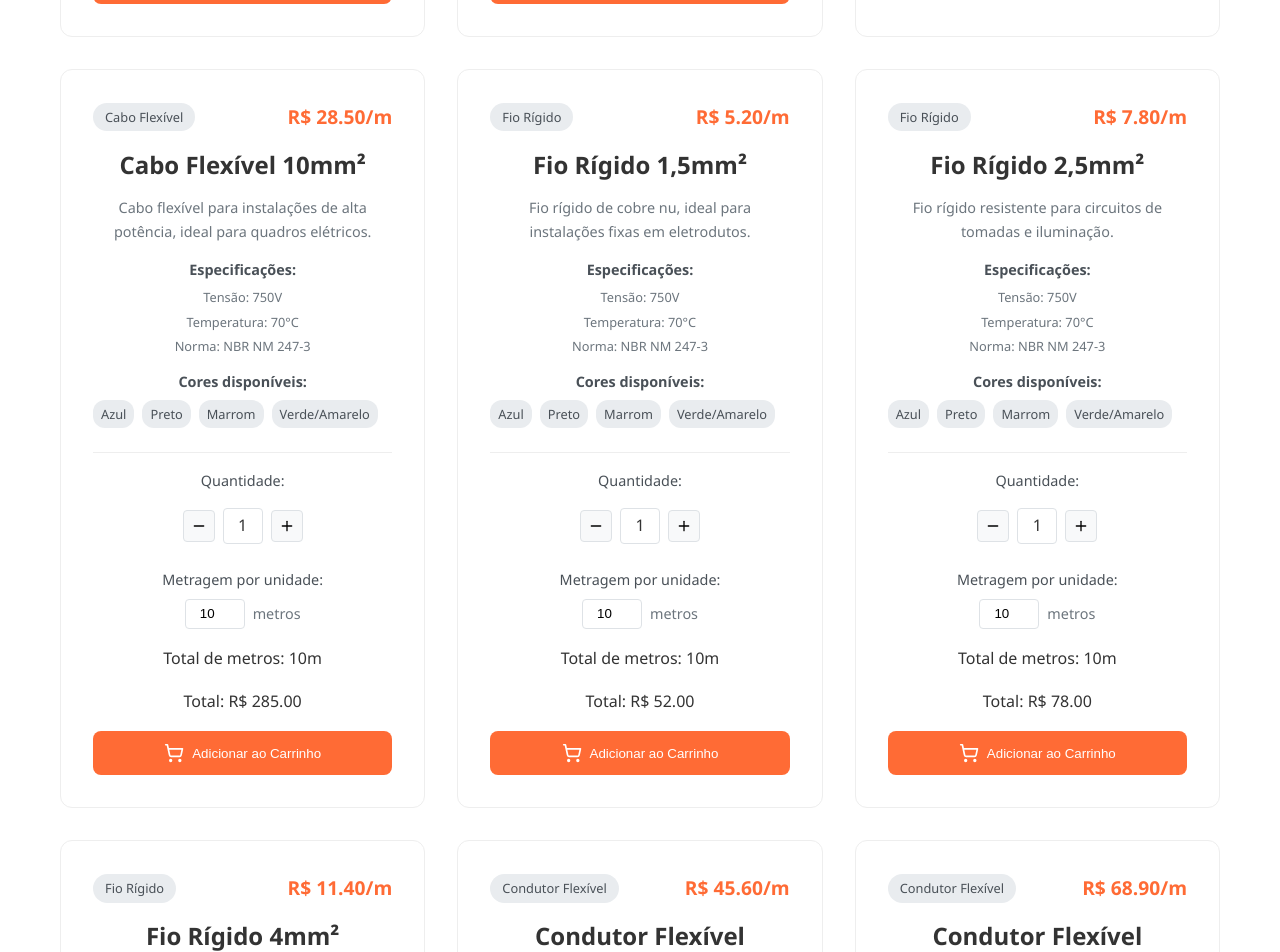
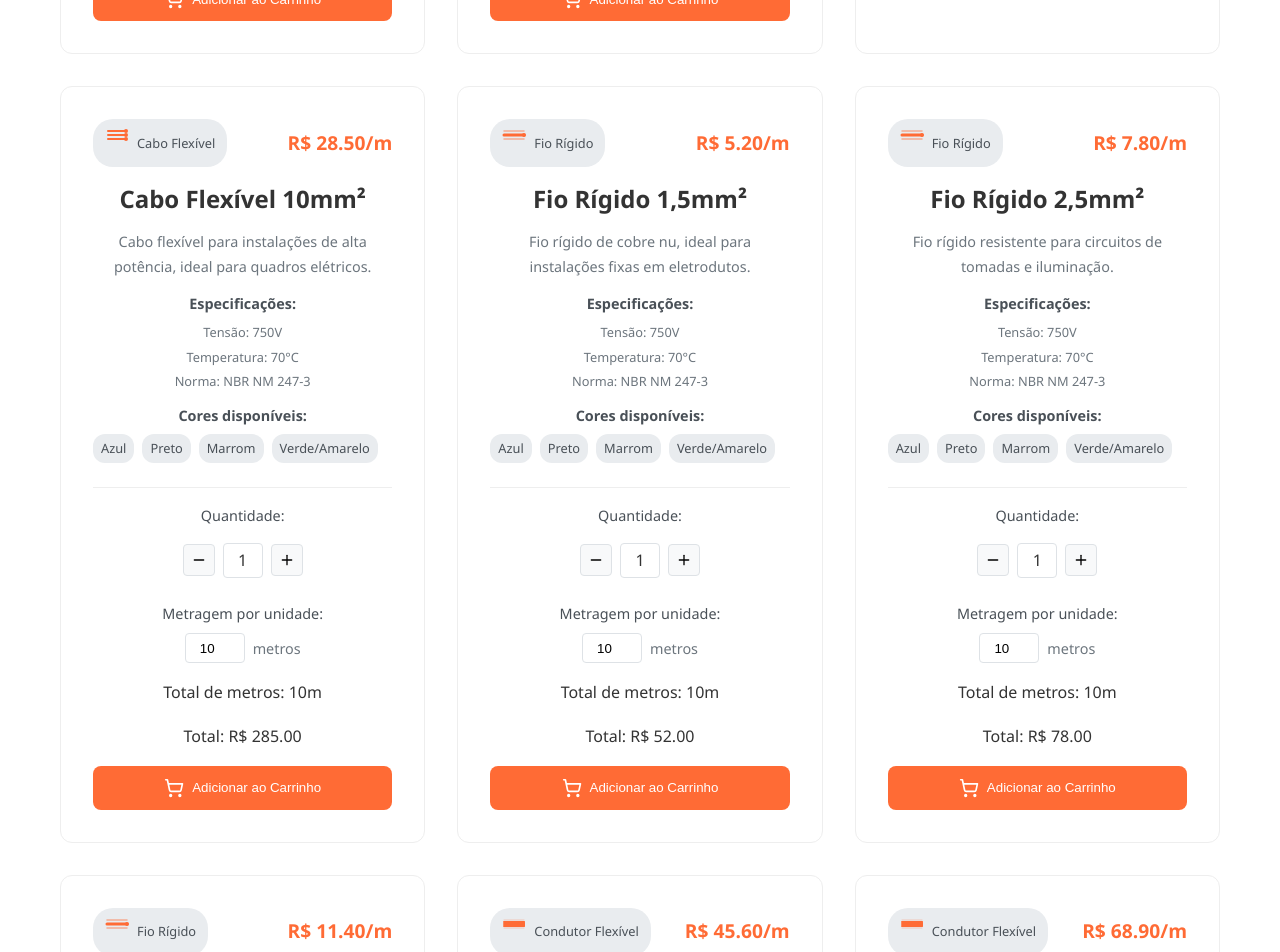
Before and after one commit to ShillyaRodgez/Amperflex, a React (Vite) app: page /produtos in a window 1280 px wide. Shown: the part 1060-2012 px from the top of the page. Built offline with nearby package versions, Linux system fonts and the light colour scheme.

Commit message:
Adicionando imagens aos produtos

```diff
--- a/src/pages/Cart.jsx
+++ b/src/pages/Cart.jsx
@@ -2,6 +2,46 @@ import React from 'react'
 import { Link } from 'react-router-dom'
 import { ShoppingCart, Plus, Minus, Trash2, ArrowLeft, MessageCircle } from 'lucide-react'
 import { useCart } from '../context/CartContext'
+
+// Ícones SVG para cada categoria de produto (versão maior para o carrinho)
+const CableIconLarge = () => (
+  <svg width="32" height="32" viewBox="0 0 24 24" fill="none" xmlns="http://www.w3.org/2000/svg">
+    <path d="M3 12h18M3 8h18M3 16h18" stroke="currentColor" strokeWidth="2" strokeLinecap="round"/>
+    <circle cx="21" cy="12" r="2" fill="currentColor"/>
+    <circle cx="21" cy="8" r="2" fill="currentColor"/>
+    <circle cx="21" cy="16" r="2" fill="currentColor"/>
+  </svg>
+)
+
+const WireIconLarge = () => (
+  <svg width="32" height="32" viewBox="0 0 24 24" fill="none" xmlns="http://www.w3.org/2000/svg">
+    <path d="M2 12h20" stroke="currentColor" strokeWidth="3" strokeLinecap="round"/>
+    <circle cx="22" cy="12" r="2" fill="currentColor"/>
+    <path d="M2 8h20M2 16h20" stroke="currentColor" strokeWidth="1.5" strokeLinecap="round" opacity="0.5"/>
+  </svg>
+)
+
+const ConductorIconLarge = () => (
+  <svg width="32" height="32" viewBox="0 0 24 24" fill="none" xmlns="http://www.w3.org/2000/svg">
+    <path d="M2 10h20M2 12h20M2 14h20" stroke="currentColor" strokeWidth="2" strokeLinecap="round"/>
+    <rect x="20" y="9" width="3" height="6" rx="1.5" fill="currentColor"/>
+    <path d="M2 8h20M2 16h20" stroke="currentColor" strokeWidth="1" strokeLinecap="round" opacity="0.3"/>
+  </svg>
+)
+
+// Função para obter o ícone grande baseado na categoria
+const getProductIconLarge = (category) => {
+  switch (category) {
+    case 'cabos':
+      return <CableIconLarge />
+    case 'fios':
+      return <WireIconLarge />
+    case 'condutores':
+      return <ConductorIconLarge />
+    default:
+      return <CableIconLarge />
+  }
+}
 
 const Cart = () => {
   const {
@@ -100,6 +140,9 @@ const Cart = () => {
                     </div>
 
                     <div className="item-calculations">
+                      <div className="product-icon-large">
+                        {getProductIconLarge(item.category)}
+                      </div>
                       <div className="calc-line">
                         <span>Total de metros: {item.quantity * item.length}m</span>
                       </div>
--- a/src/pages/Products.jsx
+++ b/src/pages/Products.jsx
@@ -1,6 +1,46 @@
 import React, { useState, useEffect } from 'react'
 import { ShoppingCart, Plus, Minus, Filter } from 'lucide-react'
 import { useCart } from '../context/CartContext'
+
+// Ícones SVG para cada categoria de produto
+const CableIcon = () => (
+  <svg width="24" height="24" viewBox="0 0 24 24" fill="none" xmlns="http://www.w3.org/2000/svg">
+    <path d="M3 12h18M3 8h18M3 16h18" stroke="currentColor" strokeWidth="2" strokeLinecap="round"/>
+    <circle cx="21" cy="12" r="2" fill="currentColor"/>
+    <circle cx="21" cy="8" r="2" fill="currentColor"/>
+    <circle cx="21" cy="16" r="2" fill="currentColor"/>
+  </svg>
+)
+
+const WireIcon = () => (
+  <svg width="24" height="24" viewBox="0 0 24 24" fill="none" xmlns="http://www.w3.org/2000/svg">
+    <path d="M2 12h20" stroke="currentColor" strokeWidth="3" strokeLinecap="round"/>
+    <circle cx="22" cy="12" r="2" fill="currentColor"/>
+    <path d="M2 8h20M2 16h20" stroke="currentColor" strokeWidth="1.5" strokeLinecap="round" opacity="0.5"/>
+  </svg>
+)
+
+const ConductorIcon = () => (
+  <svg width="24" height="24" viewBox="0 0 24 24" fill="none" xmlns="http://www.w3.org/2000/svg">
+    <path d="M2 10h20M2 12h20M2 14h20" stroke="currentColor" strokeWidth="2" strokeLinecap="round"/>
+    <rect x="20" y="9" width="3" height="6" rx="1.5" fill="currentColor"/>
+    <path d="M2 8h20M2 16h20" stroke="currentColor" strokeWidth="1" strokeLinecap="round" opacity="0.3"/>
+  </svg>
+)
+
+// Função para obter o ícone baseado na categoria
+const getProductIcon = (category) => {
+  switch (category) {
+    case 'cabos':
+      return <CableIcon />
+    case 'fios':
+      return <WireIcon />
+    case 'condutores':
+      return <ConductorIcon />
+    default:
+      return <CableIcon />
+  }
+}
 
 const Products = () => {
   const [activeCategory, setActiveCategory] = useState('todos')
@@ -146,7 +186,10 @@ const Products = () => {
     return (
       <div className="product-card">
         <div className="product-header">
-          <span className="product-category">{product.type}</span>
+          <div className="product-category-with-icon">
+            <span className="product-icon">{getProductIcon(product.category)}</span>
+            <span className="product-category">{product.type}</span>
+          </div>
           <span className="product-price">R$ {product.pricePerMeter.toFixed(2)}/m</span>
         </div>
 
--- a/src/style.css
+++ b/src/style.css
@@ -509,11 +509,23 @@ p {
   margin-bottom: 1rem;
 }
 
-.product-category {
+.product-category-with-icon {
+  display: flex;
+  align-items: center;
+  gap: 0.5rem;
   background: #e9ecef;
-  color: #495057;
   padding: 0.25rem 0.75rem;
   border-radius: 20px;
+}
+
+.product-icon {
+  display: flex;
+  align-items: center;
+  color: #FF6B35;
+}
+
+.product-category {
+  color: #495057;
   font-size: 0.8rem;
   font-weight: 500;
 }
@@ -817,6 +829,14 @@ p {
 
 .item-calculations {
   text-align: center;
+}
+
+.product-icon-large {
+  display: flex;
+  justify-content: center;
+  align-items: center;
+  margin-bottom: 0.75rem;
+  color: #FF6B35;
 }
 
 .remove-btn {
```
